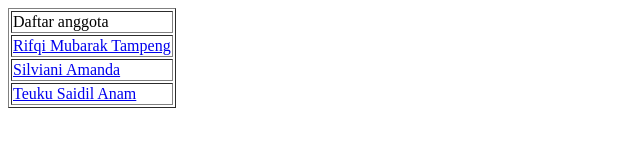
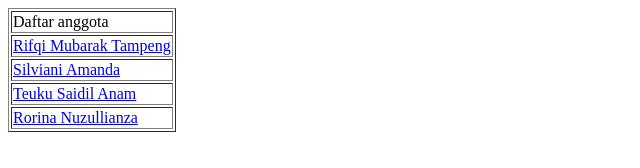
Before and after one commit to SilvianiAmanda/TIK214-2024-2-WeatherFit, a plain HTML site: page index.html in a window 1280 px wide. Shown: the whole page, without its empty margins (0-640 px from the left). Drawn offline with Linux system fonts and the light colour scheme.

Commit message:
Update index.html

```diff
--- a/index.html
+++ b/index.html
@@ -9,6 +9,7 @@
       <tr><td><a href="./2204111010003.html">Rifqi Mubarak Tampeng</a></td></tr>
       <tr><td><a href="2204111010010.html">Silviani Amanda</a></td></tr>
       <tr><td><a href="2204111010046.html">Teuku Saidil Anam</a></td></tr>
+      <tr><td><a href="2204111010008.html">Rorina Nuzullianza</a></td></tr>
     </table>
   </body>
 </html>
```
